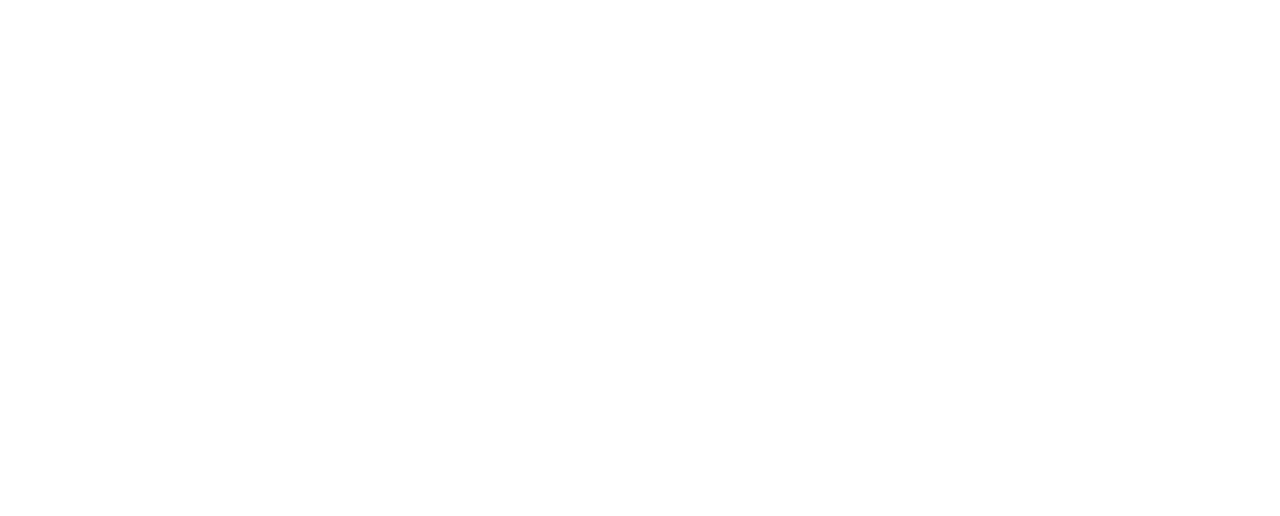
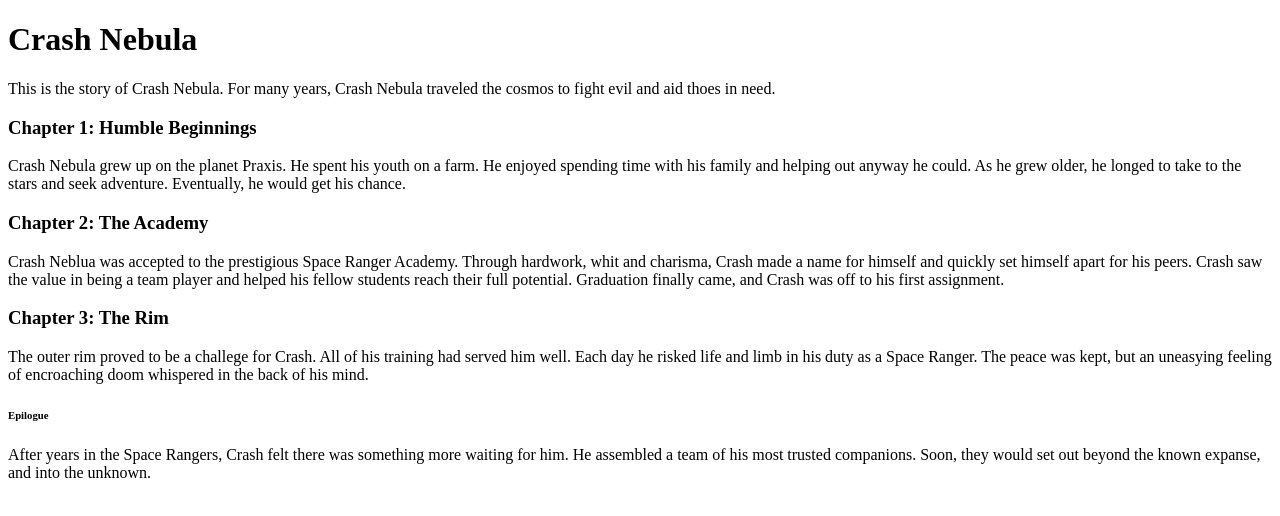
Before and after one commit to robhgreene/HTML-and-CSS-Projects, a plain HTML site: page Assignment.html in a window 1280 px wide. Drawn offline with Linux system fonts and the light colour scheme.

Commit message:
Added required tags with content to Assignment.html

```diff
--- a/Assignment.html
+++ b/Assignment.html
@@ -1,9 +1,48 @@
 <!DOCTYPE html>
 <html lang="en">
     <head>
-        <title>Write title here.</title>
+        <title>A Page About Something</title>
         <meta charset="utf-8">
     </head>
     <body>
+        <h1>
+            Crash Nebula
+        </h1>
+        <p>
+            This is the story of Crash Nebula. For many years, Crash Nebula traveled the
+            cosmos to fight evil and aid thoes in need.
+        </p>
+        <h3>
+            Chapter 1: Humble Beginnings
+        </h3>
+        <p>
+            Crash Nebula grew up on the planet Praxis. He spent his youth on a farm. He enjoyed
+            spending time with his family and helping out anyway he could. As he grew older, he
+            longed to take to the stars and seek adventure. Eventually, he would get his chance.
+        </p>
+        <h3>
+            Chapter 2: The Academy
+        </h3>
+        <p>
+            Crash Neblua was accepted to the prestigious Space Ranger Academy. Through hardwork, whit and
+            charisma, Crash made a name for himself and quickly set himself apart for his peers.
+            Crash saw the value in being a team player and helped his fellow students reach their
+            full potential. Graduation finally came, and Crash was off to his first assignment.
+        </p>
+        <h3>
+            Chapter 3: The Rim
+        </h3>
+        <p>
+            The outer rim proved to be a challege for Crash. All of his training had served him well. Each
+            day he risked life and limb in his duty as a Space Ranger. The peace was kept, but an uneasying feeling
+            of encroaching doom whispered in the back of his mind.
+        </p>
+        <h6>
+            Epilogue
+        </h6>
+        <p>
+            After years in the Space Rangers, Crash felt there was something more waiting for him. He assembled a team
+            of his most trusted companions. Soon, they would set out beyond the known expanse, and into the unknown.
+        </p>
     </body>
 </html>
```
